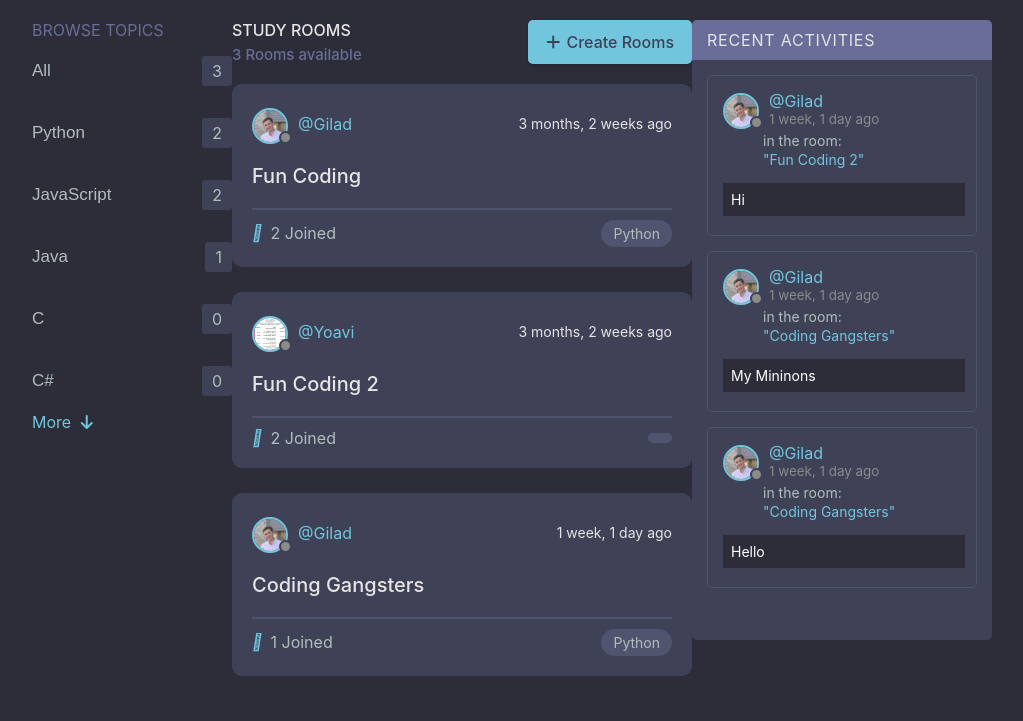
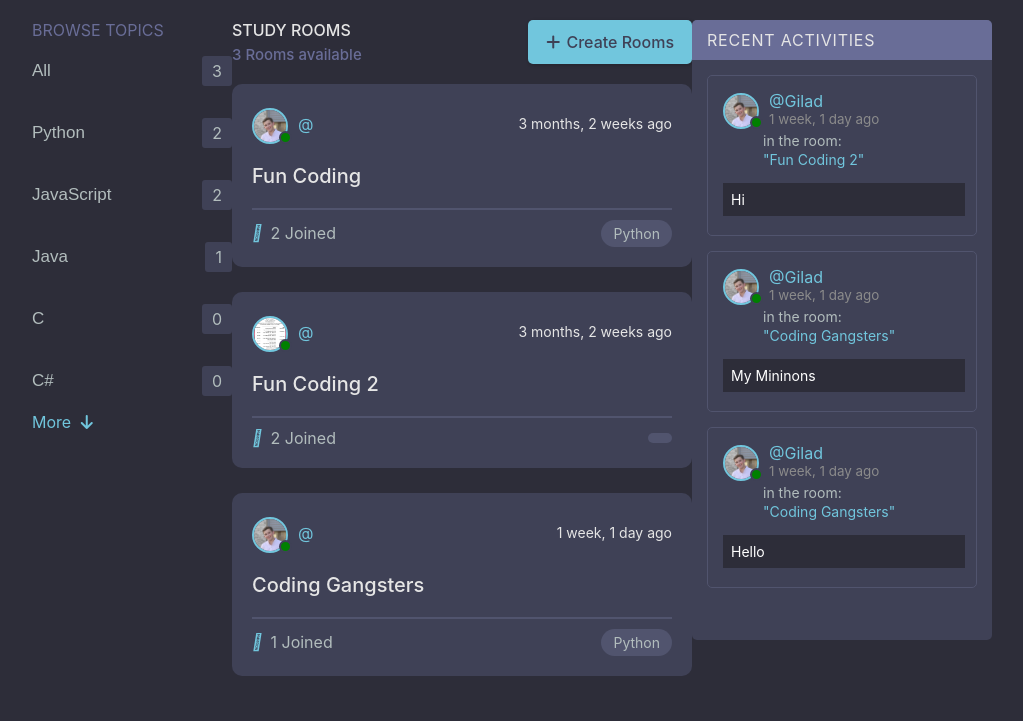
Before and after one commit to Gilad-Weinberger/Study-Buddy, a Django app: page / in a window 1280 px wide. Shown: the part 81-802 px from the top of the page, without its empty margins (128-1151 px from the left). Run offline with Django 4.2, Linux system fonts and the light colour scheme; data comes from the database, SQL or seed files in the repository; style sheets or scripts are compiled from the project's sources; some libraries are stand-ins or nearby versions.

Commit message:
update "user_created" to "host"

```diff
--- a/base/models.py
+++ b/base/models.py
@@ -6,7 +6,7 @@
     name = models.CharField(max_length=200)
     topics = models.ManyToManyField('Topic', related_name='rooms')
     participants = models.ManyToManyField(User, related_name='rooms_participating')
-    user_created = models.ForeignKey(User, on_delete=models.CASCADE, related_name='rooms_created')
+    host = models.ForeignKey(User, on_delete=models.CASCADE, related_name='rooms_created')
     date_created = models.DateTimeField(auto_now_add=True)
     is_private = models.BooleanField(default=False)
     key = models.CharField(max_length=8, blank=True)
--- a/base/views.py
+++ b/base/views.py
@@ -30,7 +30,7 @@
     last_hour = current_time - timezone.timedelta(hours=1)
 
     for room in rooms:
-        room.user_connected_recently = room.user_created.last_login >= last_hour
+        room.user_connected_recently = room.host.last_login >= last_hour
 
     for message in recent_messages:
         message.user_connected_recently = message.user.last_login >= last_hour
--- a/static/css/base/home.css
+++ b/static/css/base/home.css
@@ -84,11 +84,14 @@
   height: 9px;
   width: 9px;
   border: 2px solid #3f4156;
-  background-color: #8b8b8b;
+  background-color: red;
   border-radius: 50%;
   position: absolute;
   right: -4px;
   bottom: -4px;
+}
+.main .rooms .items .item .top .left .profile-image .dot.active {
+  background-color: green;
 }
 .main .rooms .items .item .top .left .name {
   color: #71c6dd;
--- a/static/css/base/home.scss
+++ b/static/css/base/home.scss
@@ -89,11 +89,14 @@
                 height: 9px;
                 width: 9px;
                 border: 2px solid $color-dark;
-                background-color: $color-gray;
+                background-color: red;
                 border-radius: 50%;
                 position: absolute;
                 right: -4px;
                 bottom: -4px;
+                &.active {
+                  background-color: green;
+                }
               }
             }
             .name {
--- a/static/css/components/recent_activities.css
+++ b/static/css/components/recent_activities.css
@@ -45,11 +45,14 @@
   height: 9px;
   width: 9px;
   border: 2px solid #3f4156;
-  background-color: #8b8b8b;
+  background-color: red;
   border-radius: 50%;
   position: absolute;
   right: -4px;
   bottom: -4px;
+}
+.recent_activities .items .item .profile .profile-image .dot.active {
+  background-color: green;
 }
 .recent_activities .items .item .profile .info .name {
   margin: 0px;
--- a/static/css/components/recent_activities.scss
+++ b/static/css/components/recent_activities.scss
@@ -54,11 +54,14 @@
             height: 9px;
             width: 9px;
             border: 2px solid $color-dark;
-            background-color: $color-gray;
+            background-color: red;
             border-radius: 50%;
             position: absolute;
             right: -4px;
             bottom: -4px;
+            &.active {
+              background-color: green;
+            }
           }
         }
         .info {
--- a/templates/base/home.html
+++ b/templates/base/home.html
@@ -62,12 +62,12 @@
             <div class="top">
               <a
                 class="left"
-                href="{% url 'accounts:user_details' room.user_created.id %}"
+                href="{% url 'accounts:user_details' room.host.id %}"
               >
                 <div class="profile-image">
-                  <img src="{{ room.user_created.avatar.url }}" alt="" />
+                  <img src="{{ room.host.avatar.url }}" alt="" />
                   <div
-                    class="dot{% if room.user_connected_recently %} connected{% endif %}"
+                    class="dot{% if room.host.is_active %} active{% endif %}"
                   ></div>
                 </div>
                 <p class="name">@{{ room.user_created.username }}</p>
--- a/templates/components/recent_activities.html
+++ b/templates/components/recent_activities.html
@@ -21,7 +21,7 @@
             <div class="profile-image">
               <img src="{{ message.user.avatar.url }}" alt="" />
               <div
-                class="dot{% if message.user_connected_recently %} connected{% endif %}"
+                class="dot{% if message.user.is_active %} active{% endif %}"
               ></div>
             </div>
             <div class="info">
```
Also changed, not shown: base/migrations/0002_rename_user_created_room_host.py (added), db.sqlite3, 2 other files.
